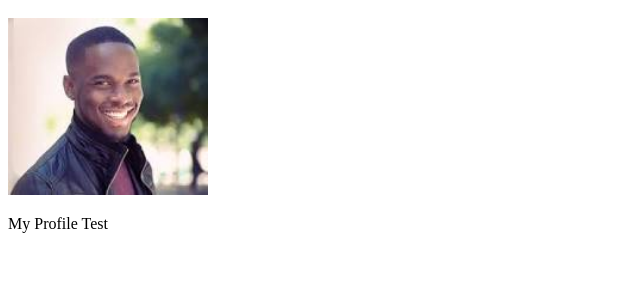
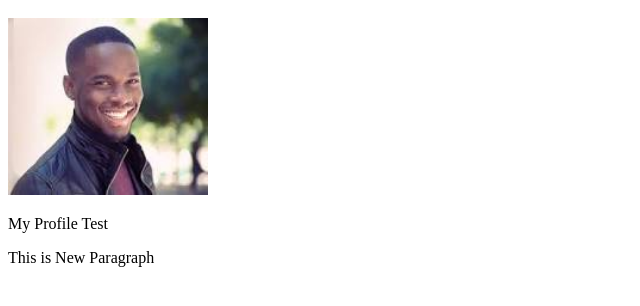
Before and after one commit to senthilkumarpr/NewWebPage, a plain HTML site: page index.html in a window 1280 px wide. Shown: the part 120-426 px from the top of the page, without its empty margins (0-640 px from the left). Drawn offline with Linux system fonts and the light colour scheme.

Commit message:
New Paragraph Added

```diff
--- a/index.html
+++ b/index.html
@@ -10,5 +10,6 @@
     <h1>New Name</h1>
     <img width = "200px" src="profile.jpg" alt="">
     <p>My Profile Test</p>
+    <p> This is New Paragraph</p>
  </body>
  </html>
```
